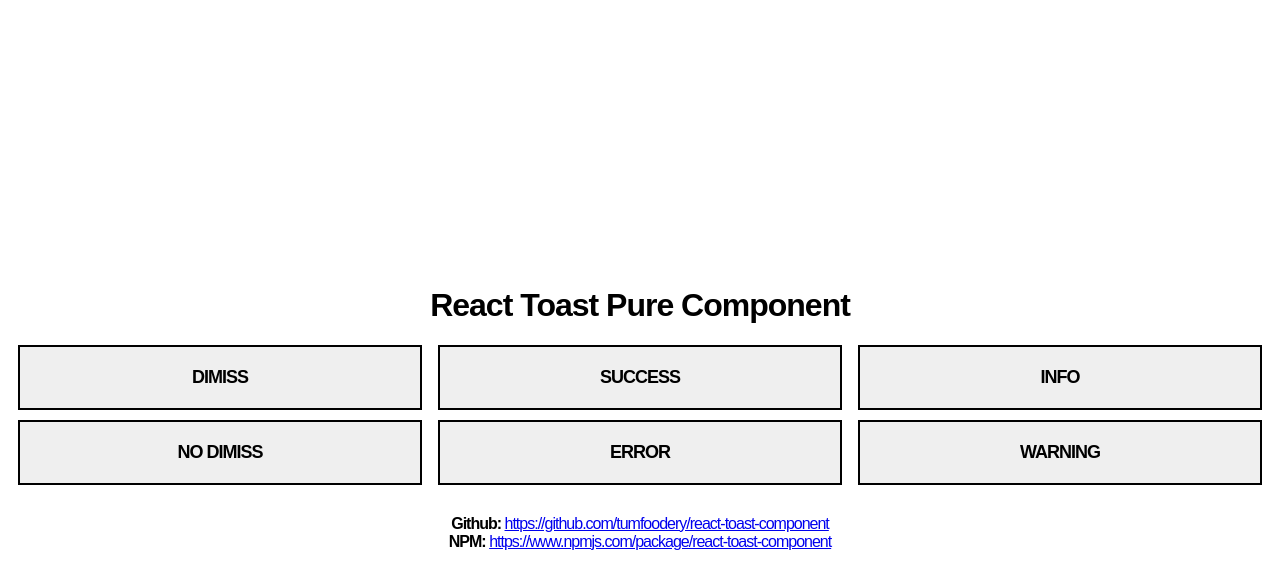
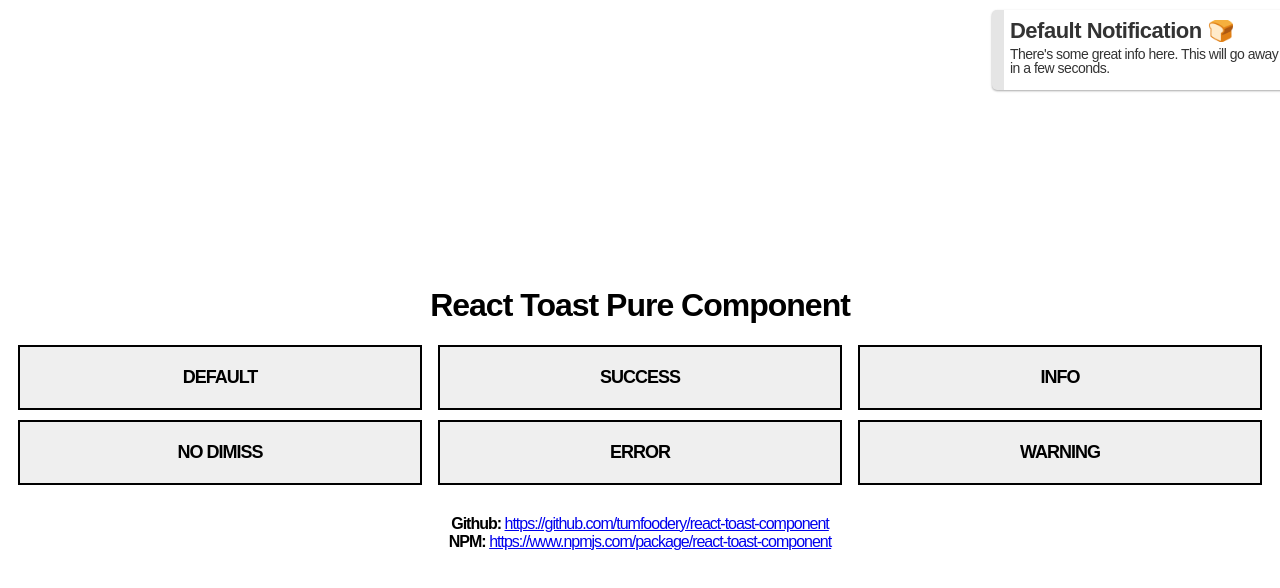
Before and after one commit to TrendingTechnology/react-toast-component, a React (Create React App) app: page / in a window 1280 px wide. Shown: the top 588 px of the page. Built offline with nearby package versions, Linux system fonts and the light colour scheme.

Commit message:
Default options and clear timeout

```diff
--- a/src/Options/index.jsx
+++ b/src/Options/index.jsx
@@ -12,9 +12,14 @@
 
 function Options(props) {
   // const { dispatch } = props;
-  const [toastOptions, setToast] = useState({
-    isOpen: false
-  });
+  const defaultOptions = {
+    isOpen: true,
+    description:
+      "There's some great info here. This will go away in a few seconds.",
+    text: "Default"
+  };
+
+  const [toastOptions, setToast] = useState(defaultOptions);
 
   const {
     isOpen,
@@ -43,12 +48,7 @@
   };
 
   const data = [
-    {
-      isOpen: true,
-      description: "Dunc the Lunk, thick as a castle wall.",
-      autoDismiss: true,
-      text: "Dimiss"
-    },
+    defaultOptions,
     {
       isOpen: true,
       autoDismiss: false,
@@ -65,7 +65,8 @@
     },
     {
       isOpen: true,
-      description: "Uh oh. There's something wrong.",
+      description:
+        "Uh oh. There's something wrong. To close this toast, press x.",
       classNames: ["error"],
       hasCloseBtn: true,
       autoDismiss: false,
@@ -73,14 +74,14 @@
     },
     {
       isOpen: true,
-      description: "Some info is in here.",
+      description: "Some really great info is in here.",
       autoDismiss: true,
       classNames: ["info"],
       text: "Info"
     },
     {
       isOpen: true,
-      description: "There might be something wrong.",
+      description: "Uh oh. There might be something wrong.",
       autoDismiss: true,
       classNames: ["warning"],
       text: "Warning"
--- a/src/Toast/index.jsx
+++ b/src/Toast/index.jsx
@@ -26,9 +26,9 @@
   }, [closeCallback, setOpen]);
 
   useEffect(() => {
+    if (timeout) clearTimeout(timeout);
     setOpen(isOpen);
     if (isOpen && autoDismiss) {
-      if (timeout) clearTimeout(timeout);
       timeout = setTimeout(onClose, duration);
     }
   }, [isOpen, duration, autoDismiss, onClose]);
```
